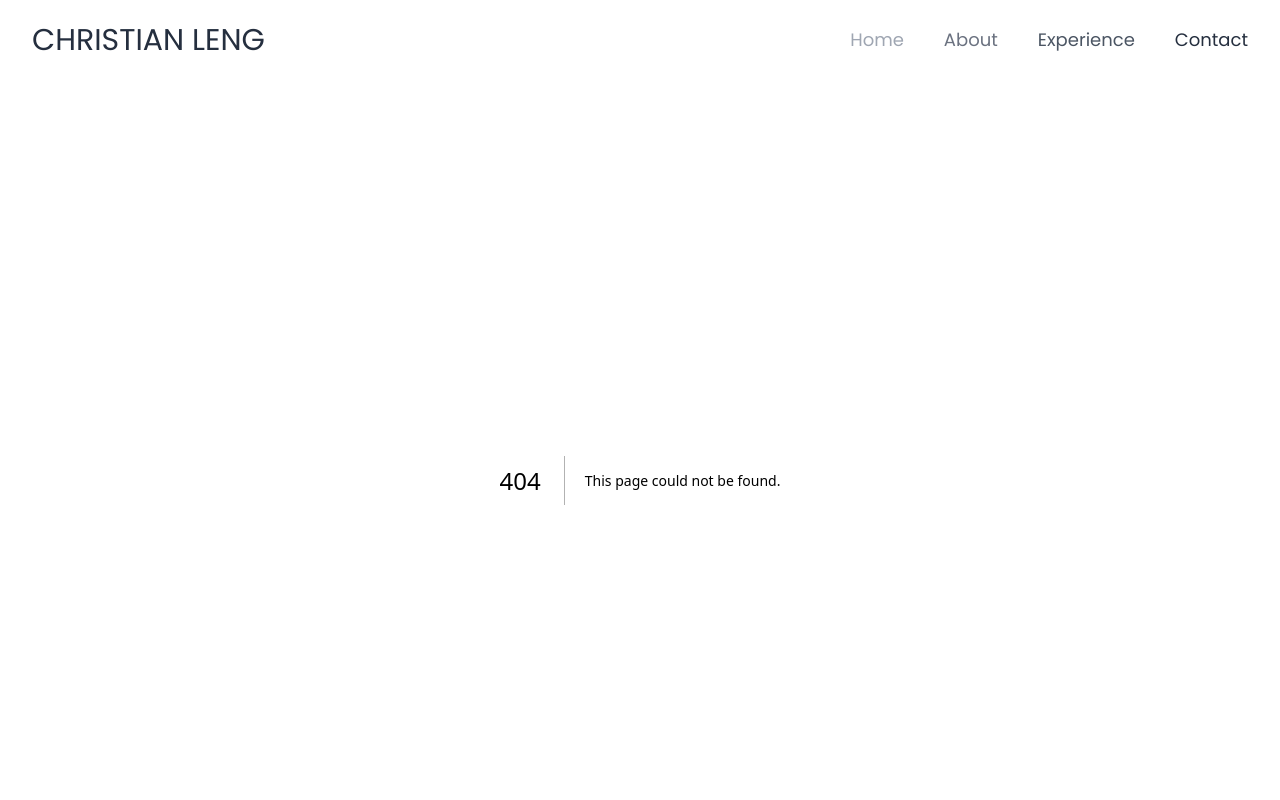
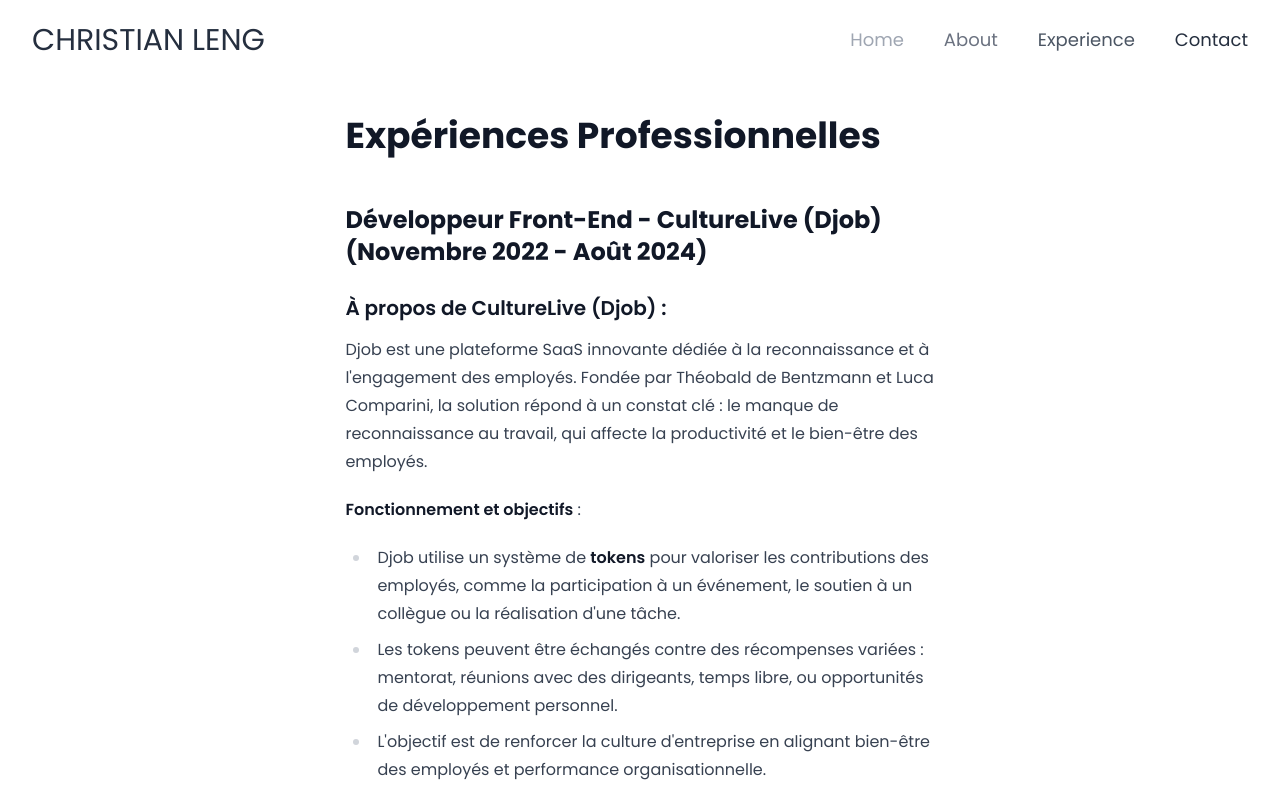
Before and after one commit to christianleng/portfolio, a Next.js app: page /experience-details-djob in a window 1280 px wide. Before the commit this address had no page. Shown: the top 800 px of the page. Built offline with nearby package versions, Linux system fonts and the light colour scheme.

Commit message:
feat(): create page detail

```diff
--- a/app/(section)/experience/(experience-eatseazy)/page.tsx
+++ b/app/(section)/(experience-detail)/experience-details-djob/page.tsx
@@ -4,18 +4,18 @@
 import { notFound } from "next/navigation";
 import React from "react";
 
-export default async function ExperienceEatsEazy() {
-  const post = await getPostBySlug("eatseazy");
+export default async function ExperienceDjob() {
+  const post = await getPostBySlug("experience-details-djob");
   if (!post) notFound();
 
   return (
-    <div className="pe-8 ps-8 prose mx-auto">
+    <div className="pt-9 pe-8 ps-8 prose mx-auto" id="experience">
       <MDXRemote source={post.content} />
       <Link
-        href={`/experiences/${post.url}`}
+        href={"/#experience"}
         className="text-greenShadow4 hover:text-greenShadow3"
       >
-        Voir plus sur les missions réalisées
+        Retour
       </Link>
     </div>
   );
--- a/app/(section)/experience/(experience-djob)/page.tsx
+++ b/app/(section)/(experience-detail)/experience-details-eatseazy/page.tsx
@@ -4,18 +4,18 @@
 import { notFound } from "next/navigation";
 import React from "react";
 
-export default async function ExperienceDjob() {
-  const post = await getPostBySlug("djob");
+export default async function ExperienceEatsEazy() {
+  const post = await getPostBySlug("experience-details-eatseazy");
   if (!post) notFound();
 
   return (
-    <div className="pe-8 ps-8 prose mx-auto" id="experience">
+    <div className="pt-9 pe-8 ps-8 prose mx-auto">
       <MDXRemote source={post.content} />
       <Link
-        href={`/experiences/${post.url}`}
+        href={"/#experience"}
         className="text-greenShadow4 hover:text-greenShadow3"
       >
-        Voir plus sur les missions réalisées
+        Retour
       </Link>
     </div>
   );
--- a/app/content/djob.mdx
+++ b/app/content/djob.mdx
@@ -1,7 +1,7 @@
 ---
     title: Experiences
     description: développeur web frontend
-    url: experience-djob
+    url: experience-details-djob
 ---
 
 # Expériences Professionnelles
--- a/app/content/eatseazy.mdx
+++ b/app/content/eatseazy.mdx
@@ -1,7 +1,7 @@
 ---
     title: Experiences
     description: développeur web Full Stack
-    url: experience-eatseazy
+    url: experience-details-eatseazy
 ---
 
 # Expériences Professionnelles
--- a/app/page.tsx
+++ b/app/page.tsx
@@ -1,14 +1,11 @@
-import { getPosts } from "@/lib/loadSections";
 import About from "./(section)/about/page";
 import Homepage from "./(section)/home/page";
-import ExperienceDjob from "./(section)/experience/(experience-djob)/page";
-import ExperienceEatsEazy from "./(section)/experience/(experience-eatseazy)/page";
+import ExperienceDjob from "./(section)/(experience)/experience-djob/page";
+import ExperienceEatsEazy from "./(section)/(experience)/experience-eatseazy/page";
 import SkillsPage from "./(section)/skills/page";
 import Contact from "./(section)/contact/page";
 
 export default async function Home() {
-  const posts = await getPosts();
-
   return (
     <div className="flex flex-col gap-36">
       <Homepage />
```
Also changed, not shown: app/content/experience-details-djob.mdx (renamed from app/content/experience-djob.mdx), app/content/experience-details-eatseazy.mdx (renamed from app/content/experience-eatseazy.mdx).
